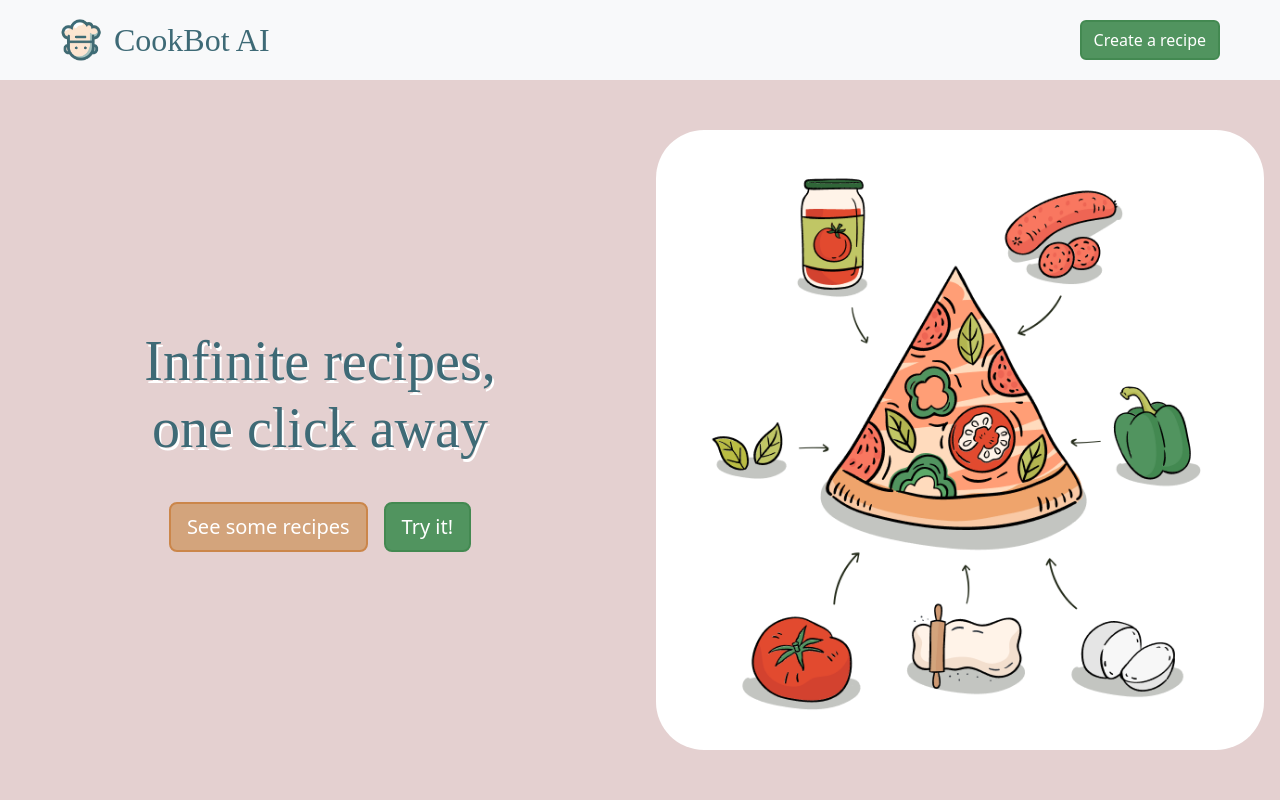
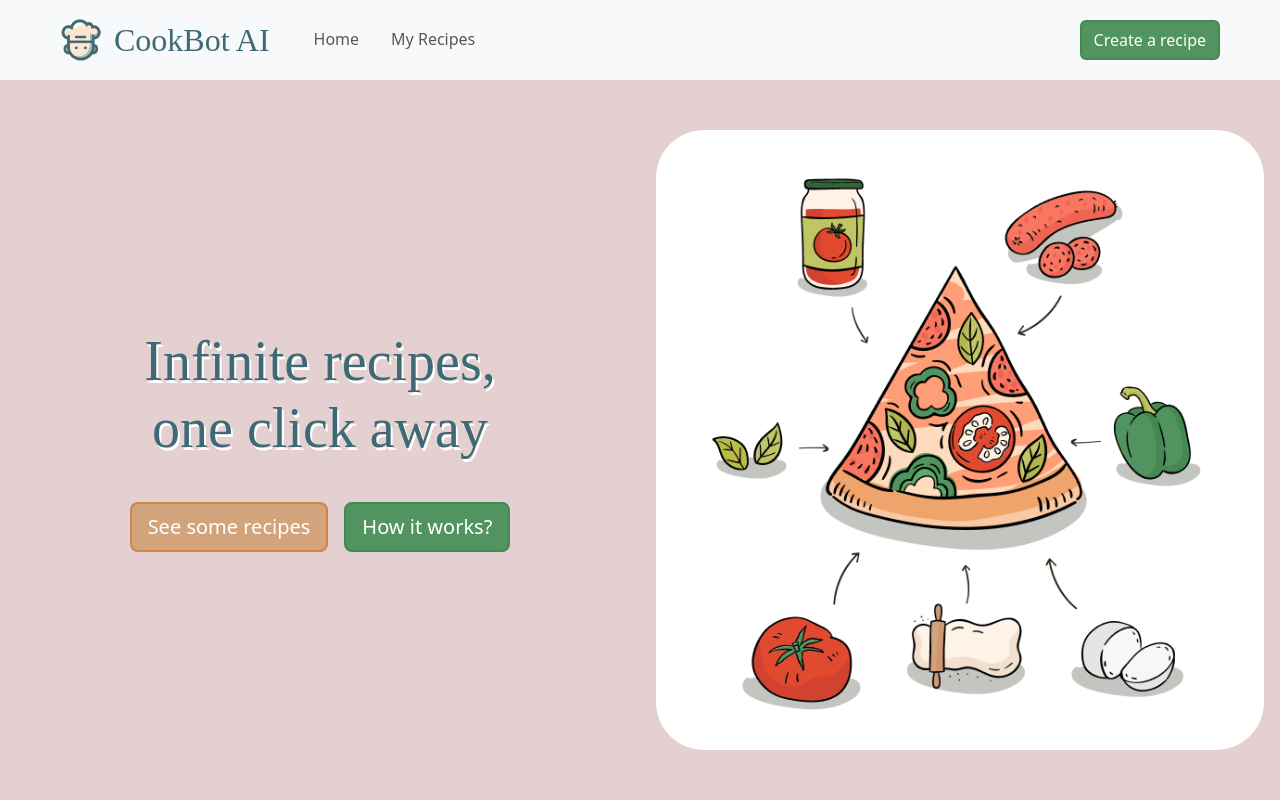
Before and after one commit to cleecoloma/cookbot-ai-app, a React (Vite) app: page / in a window 1280 px wide. Shown: the top 800 px of the page. Built offline with nearby package versions, Linux system fonts and the light colour scheme; no server answers; a web font is replaced by a local one.

Commit message:
updated buttons to navigate to proper web page section

```diff
--- a/src/App.jsx
+++ b/src/App.jsx
@@ -107,9 +107,9 @@ function App(props) {
                   />
                 ) : (
                   <>
-                    <Hero />
-                    <RecipeBook />
-                    <HowTo />
+                    <Hero id='home' />
+                    <RecipeBook id='recipebook' />
+                    <HowTo id='howitworks' />
                     <Footer />
                   </>
                 )
--- a/src/components/Header.jsx
+++ b/src/components/Header.jsx
@@ -1,12 +1,12 @@
 import React from 'react';
 import '../styles/Header.css';
 import Container from 'react-bootstrap/Container';
+import Nav from 'react-bootstrap/Nav';
 import Navbar from 'react-bootstrap/Navbar';
 import { Link } from 'react-router-dom';
 import Button from 'react-bootstrap/Button';
 import Logout from '../auth/Logout';
 import { withAuth0 } from '@auth0/auth0-react';
-import { PersonCircle } from 'react-bootstrap-icons';
 
 function Header(props) {
   const { isAuthenticated } = props.auth0;
@@ -19,6 +19,14 @@ function Header(props) {
             <img id='brand-image' src='../../images/cookbot-logo.png' />
             <h2>CookBot AI</h2>
           </Navbar.Brand>
+          <Nav id='navigation-links' className='me-auto' variant='underline'>
+            <Nav.Link href='#home' className='header-links'>
+              Home
+            </Nav.Link>
+            <Nav.Link href='#recipebook' className='header-links'>
+             My Recipes
+            </Nav.Link>
+          </Nav>
           {props.isDemoAccount && (
             <div className='header-buttons'>
               <Link className='nav-link' to='/DemoAccount'>
--- a/src/components/Hero.jsx
+++ b/src/components/Hero.jsx
@@ -4,17 +4,20 @@ import React from 'react';
 import '../styles/Hero.css';
 import { Button } from 'react-bootstrap';
 
-function Hero() {
+function Hero({ id }) {
   return (
-    <div id='hero-container'>
+    <div className='hero-container' id={id}>
       <div id='hero-left'>
-        <h2>Infinite recipes,<br /> one click away</h2>
+        <h2>
+          Infinite recipes,
+          <br /> one click away
+        </h2>
         <div id='hero-buttons'>
-          <Button variant='secondary' id='see-recipes-button' size='lg'>
+          <Button href='#recipebook' id='see-recipes-button' size='lg'>
             See some recipes
           </Button>
-          <Button variant='success' id='try-it-button' size='lg'>
-            Try it!
+          <Button href='#howitworks' id='try-it-button' size='lg'>
+            How it works?
           </Button>
         </div>
       </div>
--- a/src/components/HowTo.jsx
+++ b/src/components/HowTo.jsx
@@ -3,9 +3,9 @@
 import React from 'react';
 import '../styles/HowTo.css';
 
-function HowTo() {
+function HowTo({ id }) {
   return (
-    <div id='how-to'>
+    <div className='how-to' id={id}>
       <p>
         Follow the simple steps below to create your very own delicious recipes
         and start sharing your culinary masterpieces with the world!
--- a/src/components/RecipeBook.jsx
+++ b/src/components/RecipeBook.jsx
@@ -10,7 +10,7 @@ import HourglassBottomIcon from '@mui/icons-material/HourglassBottom';
 import recipes from '../data/recipes.json';
 import '../styles/RecipeBook.css';
 
-function RecipeBook() {
+function RecipeBook({ id }) {
   const [value, setValue] = useState('1');
 
   const handleChange = (event, newValue) => {
@@ -24,7 +24,7 @@ function RecipeBook() {
   }, []);
 
   return (
-    <div id='recipe-book'>
+    <div className='recipe-book' id={id}>
       <Box sx={{ width: '100%', typography: 'body1' }}>
         <TabContext value={value}>
           <Box sx={{ borderBottom: 1, borderColor: 'divider' }}>
--- a/src/styles/App.css
+++ b/src/styles/App.css
@@ -7,6 +7,6 @@ body {
 }
 
 .content {
-  max-width: 1300px;
+  /* max-width: 1300px; */
   margin: 0 auto;
 }
--- a/src/styles/Hero.css
+++ b/src/styles/Hero.css
@@ -1,4 +1,4 @@
-#hero-container {
+.hero-container {
   margin-top: 80px;
   display: flex;
   min-height: calc(100vh - 80px);
--- a/src/styles/RecipeBook.css
+++ b/src/styles/RecipeBook.css
@@ -1,6 +1,6 @@
 @import url('https://fonts.googleapis.com/css2?family=Gemunu+Libre:wght@300;400;700&family=Roboto:wght@100;300;400;700&family=Smooch+Sans:wght@300;400;500;700&display=swap');
 
-#recipe-book {
+.recipe-book {
   padding-top: 1rem;
   background-color: white;
 }
```
